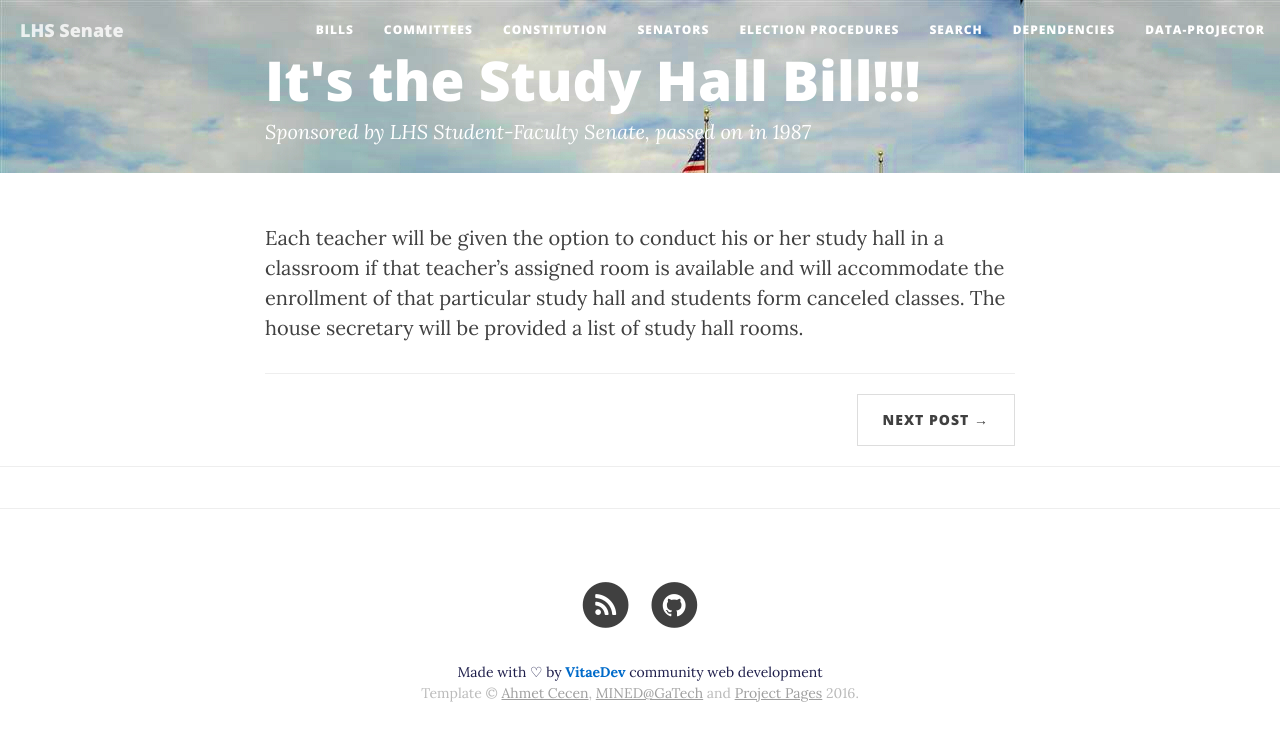
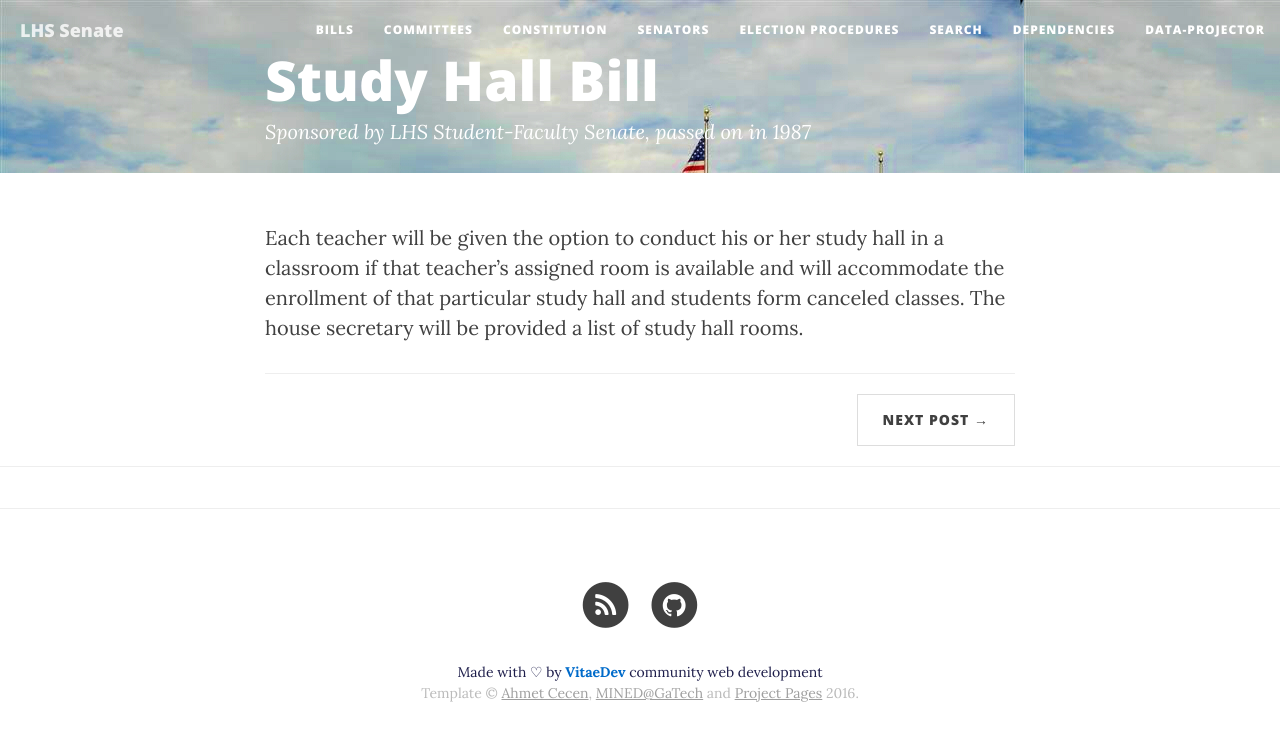
Before and after one commit to vitaedev/lhssenate, a Jekyll site: the page built from _posts/1987-01-01-Study-Hall-Bill.markdown, in a window 1280 px wide. Shown: the top 741 px of the page. Built offline with Jekyll 4.4.1, drawn with Linux system fonts in a browser that asks for light colours; nearby versions of some CDN libraries; comment, search, counter and statistics services are not loaded.

Commit message:
Removed all hints of happiness

```diff
--- a/_layouts/bill.html
+++ b/_layouts/bill.html
@@ -8,7 +8,7 @@ layout: default
         <div class="row">
             <div class="col-lg-8 col-lg-offset-2 col-md-10 col-md-offset-1">
                 <div class="post-heading" style="padding: 30px 0">
-                    <h1>It's the {{ page.title }}!!!</h1>
+                    <h1>{{ page.title }}</h1>
                     {% if page.subtitle %}
                     <h2 class="subheading">{{ page.subtitle }}</h2>
                     {% endif %}
```
